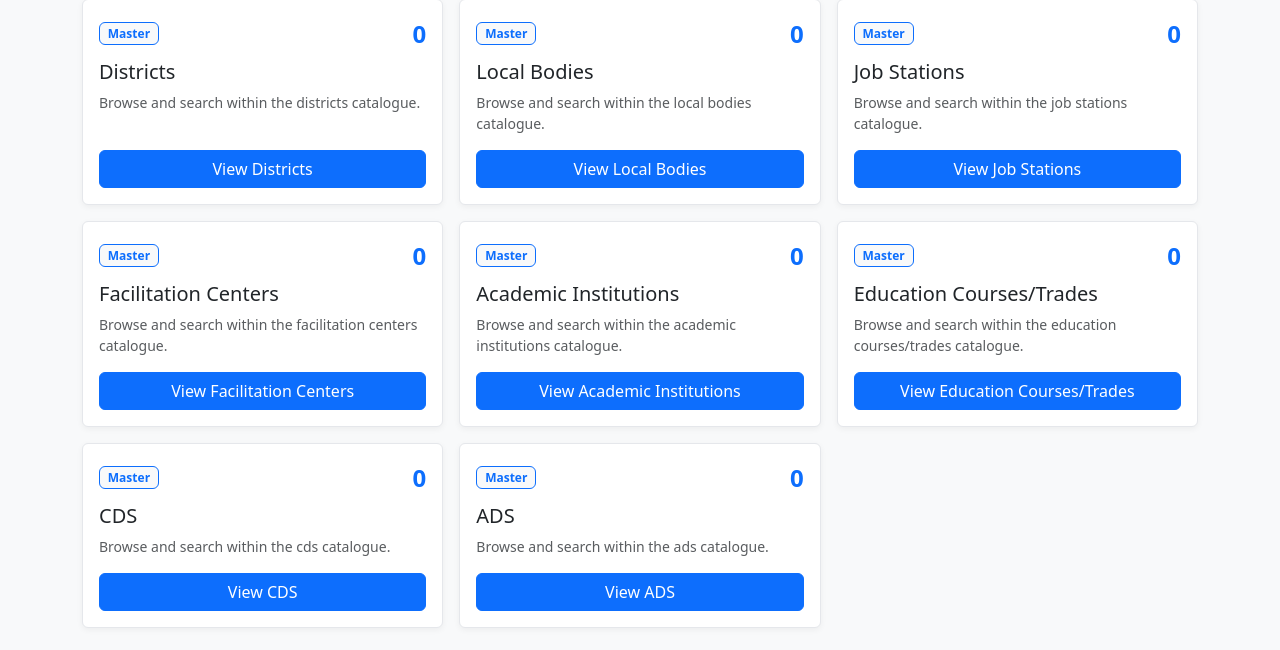
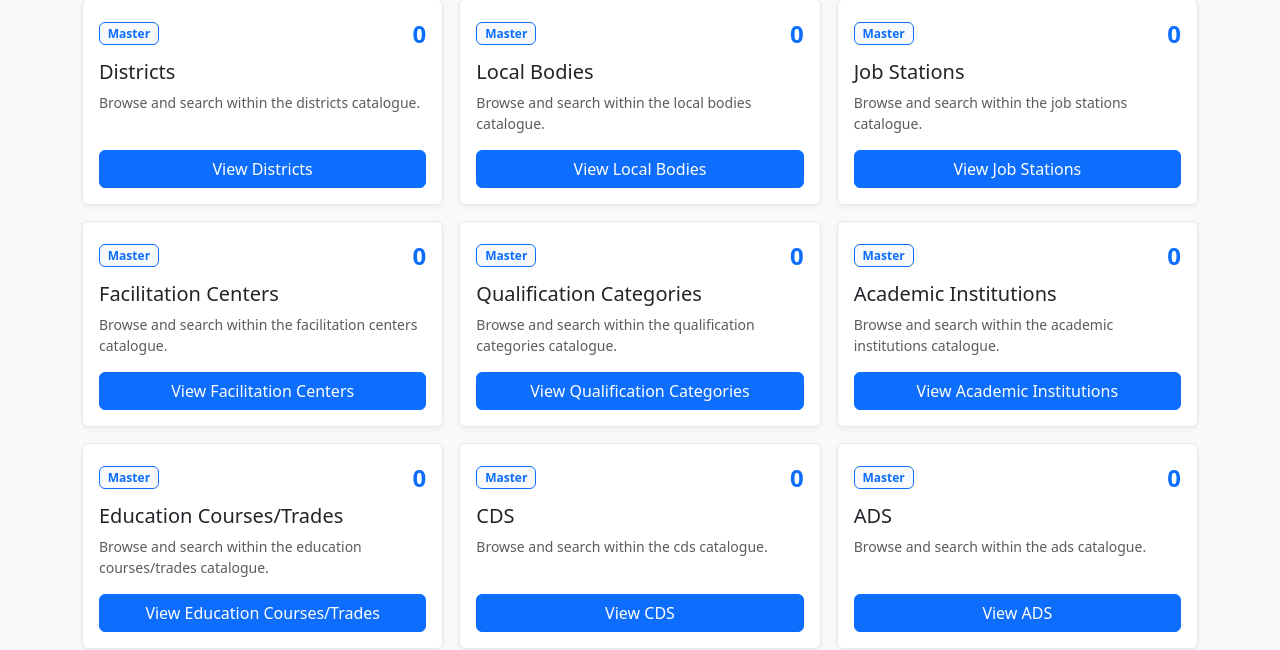
Before and after one commit to sportsbyadrika/data_kdiscmis, a PHP site: page / in a window 1280 px wide. Shown: the part 178-828 px from the top of the page. Run offline with PHP 8.4, Linux system fonts and the light colour scheme; data that the repository does not hold is empty.

Commit message:
Add qualification category table and wire into academic masters

```diff
--- a/public/master.php
+++ b/public/master.php
@@ -92,7 +92,7 @@ function build_filter_options(string $field, array $options): array
     return match ($field) {
         'district_id' => $options['districts'],
         'local_body_type_id' => $options['local_body_types'],
-        'education_category' => $options['education_categories'],
+        'qualification_category' => $options['qualification_categories'],
         'institution_type' => $options['institution_types'],
         'local_body_id' => $options['local_bodies'],
         'block_panchayat_id' => $options['block_panchayats'],
--- a/src/masters.php
+++ b/src/masters.php
@@ -31,7 +31,7 @@ function fetch_filter_options(mysqli $conn): array
     return [
         'districts' => fetch_named($conn, 'districts'),
         'local_body_types' => fetch_named($conn, 'local_body_types'),
-        'education_categories' => fetch_distinct($conn, 'academic_institutions', 'education_category'),
+        'qualification_categories' => fetch_named($conn, 'qualification_categories'),
         'institution_types' => fetch_distinct($conn, 'academic_institutions', 'institution_type'),
         'local_bodies' => fetch_named($conn, 'local_bodies'),
         'block_panchayats' => fetch_named($conn, 'block_panchayats'),
@@ -100,19 +100,26 @@ function master_definitions(): array
                 'local_body_name' => 'Local Body',
             ],
         ],
+        'qualification_categories' => [
+            'title' => 'Qualification Categories',
+            'group' => 'Academic',
+            'table' => 'qualification_categories',
+            'filters' => [],
+            'columns' => ['name' => 'Qualification Category'],
+        ],
         'academic_institutions' => [
             'title' => 'Academic Institutions',
             'group' => 'Academic',
             'table' => 'academic_institutions',
-            'filters' => ['district_id' => 'District', 'education_category' => 'Education Category', 'institution_type' => 'Institution Type'],
-            'columns' => ['name' => 'Institution', 'district_name' => 'District', 'education_category' => 'Category', 'institution_type' => 'Type'],
+            'filters' => ['district_id' => 'District', 'qualification_category' => 'Qualification Category', 'institution_type' => 'Institution Type'],
+            'columns' => ['name' => 'Institution', 'district_name' => 'District', 'qualification_category_name' => 'Qualification Category', 'institution_type' => 'Type'],
         ],
         'education_courses' => [
             'title' => 'Education Courses/Trades',
             'group' => 'Academic',
             'table' => 'education_courses',
-            'filters' => ['district_id' => 'District', 'education_category' => 'Education Category'],
-            'columns' => ['name' => 'Course/Trade', 'district_name' => 'District', 'education_category' => 'Category'],
+            'filters' => ['district_id' => 'District', 'qualification_category' => 'Qualification Category'],
+            'columns' => ['name' => 'Course/Trade', 'district_name' => 'District', 'qualification_category_name' => 'Qualification Category'],
         ],
         'cds_list' => [
             'title' => 'CDS',
@@ -160,7 +167,7 @@ function fetch_master_rows(mysqli $conn, string $key, array $filters, string $se
             continue;
         }
         $conditions[] = "{$field} = ?";
-        $isIdField = str_ends_with($field, '_id');
+        $isIdField = str_ends_with($field, '_id') || $field === 'qualification_category';
         $types .= $isIdField ? 'i' : 's';
         $params[] = $isIdField ? (int) $value : $value;
     }
@@ -200,12 +207,16 @@ function build_master_query(string $key, string $where): string
                 "JOIN districts d ON fc.district_id = d.id " .
                 "LEFT JOIN block_panchayats bp ON fc.block_panchayat_id = bp.id " .
                 "JOIN local_bodies lb ON fc.local_body_id = lb.id {$where} ORDER BY fc.name";
+        case 'qualification_categories':
+            return "SELECT id, name FROM qualification_categories {$where} ORDER BY name";
         case 'academic_institutions':
-            return "SELECT ai.id, ai.name, d.name AS district_name, ai.education_category, ai.institution_type FROM academic_institutions ai " .
-                "JOIN districts d ON ai.district_id = d.id {$where} ORDER BY ai.name";
+            return "SELECT ai.id, ai.name, d.name AS district_name, qc.name AS qualification_category_name, ai.institution_type FROM academic_institutions ai " .
+                "JOIN districts d ON ai.district_id = d.id " .
+                "LEFT JOIN qualification_categories qc ON ai.qualification_category = qc.id {$where} ORDER BY ai.name";
         case 'education_courses':
-            return "SELECT ec.id, ec.name, d.name AS district_name, ec.education_category FROM education_courses ec " .
-                "JOIN districts d ON ec.district_id = d.id {$where} ORDER BY ec.name";
+            return "SELECT ec.id, ec.name, d.name AS district_name, qc.name AS qualification_category_name FROM education_courses ec " .
+                "JOIN districts d ON ec.district_id = d.id " .
+                "LEFT JOIN qualification_categories qc ON ec.qualification_category = qc.id {$where} ORDER BY ec.name";
         case 'cds_list':
             return "SELECT cds.id, cds.name, d.name AS district_name, lbt.name AS type_name FROM cds_list cds " .
                 "JOIN districts d ON cds.district_id = d.id " .
```
Also changed, not shown: database/schema.sql (+11 -4 lines), public/admin.php (+11 -6 lines), public/partials/card_academics.php (+27 -4 lines).
